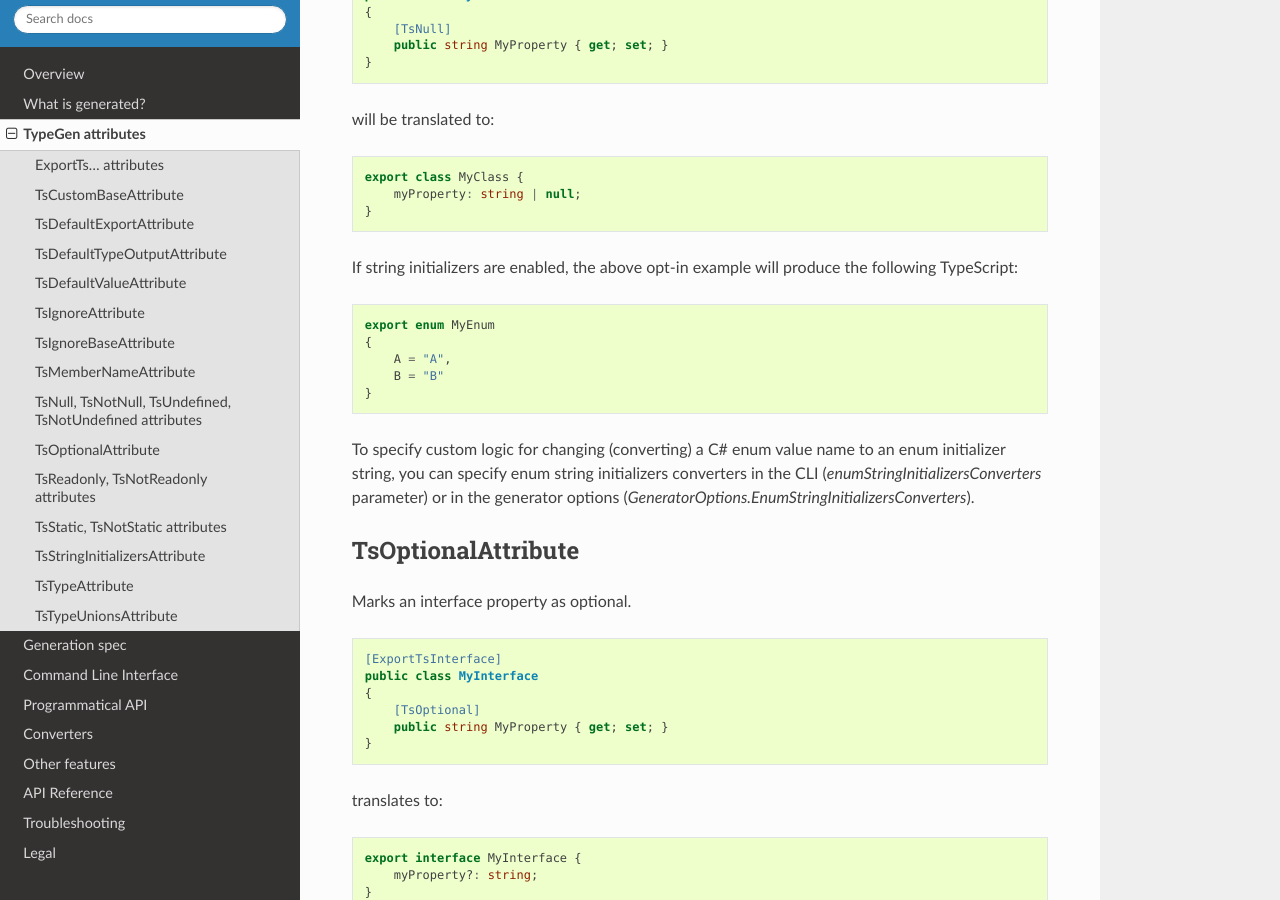
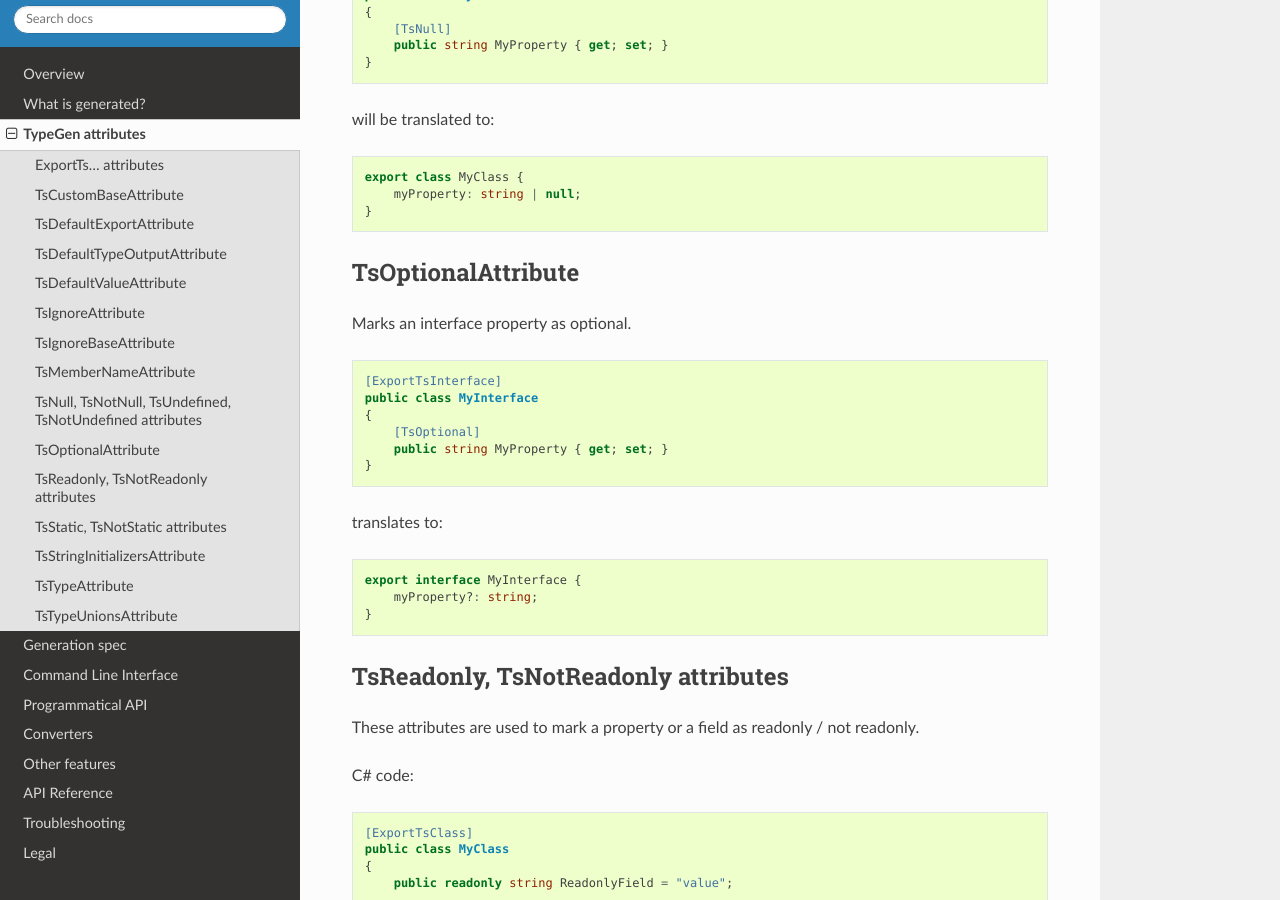
Before and after one commit to jburzynski/TypeGenDocs, a Sphinx documentation site: the page built from source/attributes.rst, in a window 1280 px wide and 900 px high, scrolled down 4714 px. Built offline with Sphinx 7.4.7 and the Read the Docs theme 2.0.0, drawn with Linux system fonts in a browser that asks for light colours; some of the changed text lies outside the part shown.

Commit message:
moved enum string initializers description to the correct section

```diff
--- a/source/attributes.rst
+++ b/source/attributes.rst
@@ -229,18 +229,6 @@
 	    myProperty: string | null;
 	}
 
-If string initializers are enabled, the above opt-in example will produce the following TypeScript:
-
-.. code-block:: typescript
-
-	export enum MyEnum
-	{
-	    A = "A",
-	    B = "B"
-	}
-
-To specify custom logic for changing (converting) a C# enum value name to an enum initializer string, you can specify enum string initializers converters in the CLI (*enumStringInitializersConverters* parameter) or in the generator options (*GeneratorOptions.EnumStringInitializersConverters*).
-
 TsOptionalAttribute
 ===================
 
@@ -363,6 +351,18 @@
 	    B
 	}
 
+If string initializers are enabled, the above opt-in example will produce the following TypeScript:
+
+.. code-block:: typescript
+
+	export enum MyEnum
+	{
+	    A = "A",
+	    B = "B"
+	}
+
+To specify custom logic for changing (converting) a C# enum value name to an enum initializer string, you can specify enum string initializers converters in the CLI (*enumStringInitializersConverters* parameter) or in the generator options (*GeneratorOptions.EnumStringInitializersConverters*).
+
 TsTypeAttribute
 ===============
 
```
